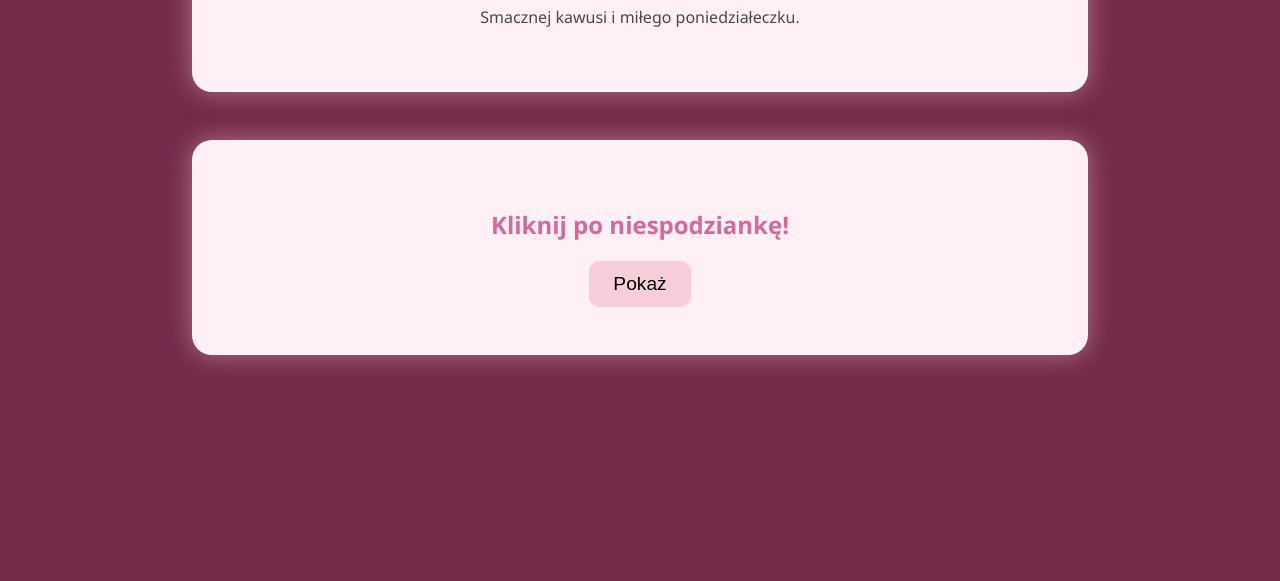
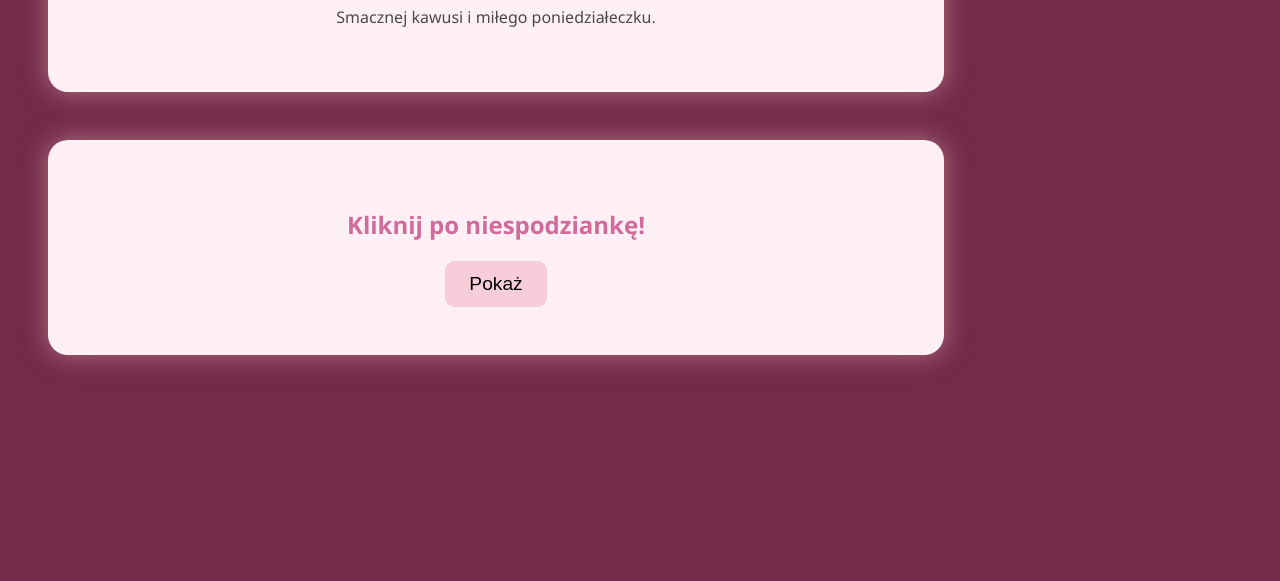
Before and after one commit to sy-00/mammamia, a plain HTML site: page index.html in a window 1280 px wide. Shown: the part 219-800 px from the top of the page. Drawn offline with Linux system fonts and the light colour scheme.

Commit message:
Update style.css

```diff
--- a/style.css
+++ b/style.css
@@ -7,9 +7,9 @@ body {
   text-align: center;
 }
 
-header, section, footer {
+header, section {
   padding: 3rem;
-  margin: 3rem auto;
+  margin: 3rem;
   max-width: 800px;
   background: #fef0f5;
   border-radius: 20px;
```
